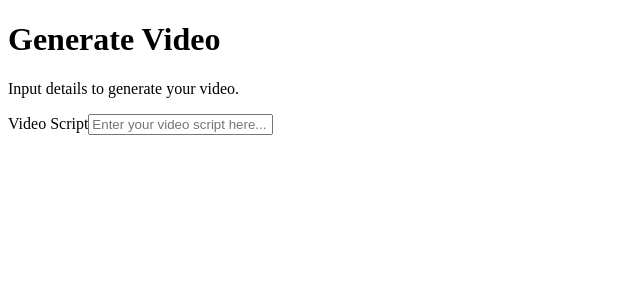
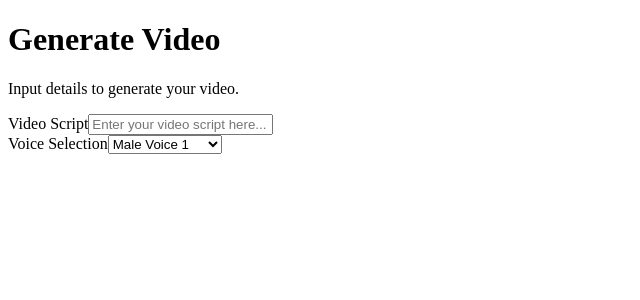
Before and after one commit to Codegx-Technology/elite-cursor-snippets, a Next.js app in the folder frontend/: page /video-generate in a window 1280 px wide. Shown: the top 300 px of the page, without its empty margins (0-640 px from the left). Built offline with nearby package versions, Linux system fonts and the light colour scheme.

Commit message:
FEAT: Implement voice selection dropdown for video generation

```diff
--- a/frontend/src/app/video-generate/page.tsx
+++ b/frontend/src/app/video-generate/page.tsx
@@ -1,7 +1,14 @@
 import Card from '@/components/Card';
 import FormInput from '@/components/FormInput';
+import FormSelect from '@/components/FormSelect';
 
 export default function VideoGeneratePage() {
+  const voiceOptions = [
+    { value: 'male-voice-1', label: 'Male Voice 1' },
+    { value: 'female-voice-1', label: 'Female Voice 1' },
+    { value: 'kenyan-sheng', label: 'Kenyan Sheng' },
+  ];
+
   return (
     <Card className="p-6">
       <h1 className="section-title mb-4">Generate Video</h1>
@@ -9,10 +16,16 @@ export default function VideoGeneratePage() {
       <div className="mt-8">
         <FormInput
           label="Video Script"
-          type="textarea"
+          type="text"
           placeholder="Enter your video script here..."
           id="videoScript"
           name="videoScript"
+        />
+        <FormSelect
+          label="Voice Selection"
+          options={voiceOptions}
+          id="voiceSelection"
+          name="voiceSelection"
         />
       </div>
     </Card>
--- /dev/null
+++ b/frontend/src/components/FormSelect.tsx
@@ -0,0 +1,24 @@
+import React from 'react';
+
+interface FormSelectProps extends React.SelectHTMLAttributes<HTMLSelectElement> {
+  label?: string;
+  options: { value: string; label: string }[];
+}
+
+export default function FormSelect({ label, options, className, ...props }: FormSelectProps) {
+  return (
+    <div className="mb-4">
+      {label && <label className="block text-charcoal-text text-sm font-bold mb-2">{label}</label>}
+      <select
+        className={`form-input w-full ${className || ''}`}
+        {...props}
+      >
+        {options.map((option) => (
+          <option key={option.value} value={option.value}>
+            {option.label}
+          </option>
+        ))}
+      </select>
+    </div>
+  );
+}
```
